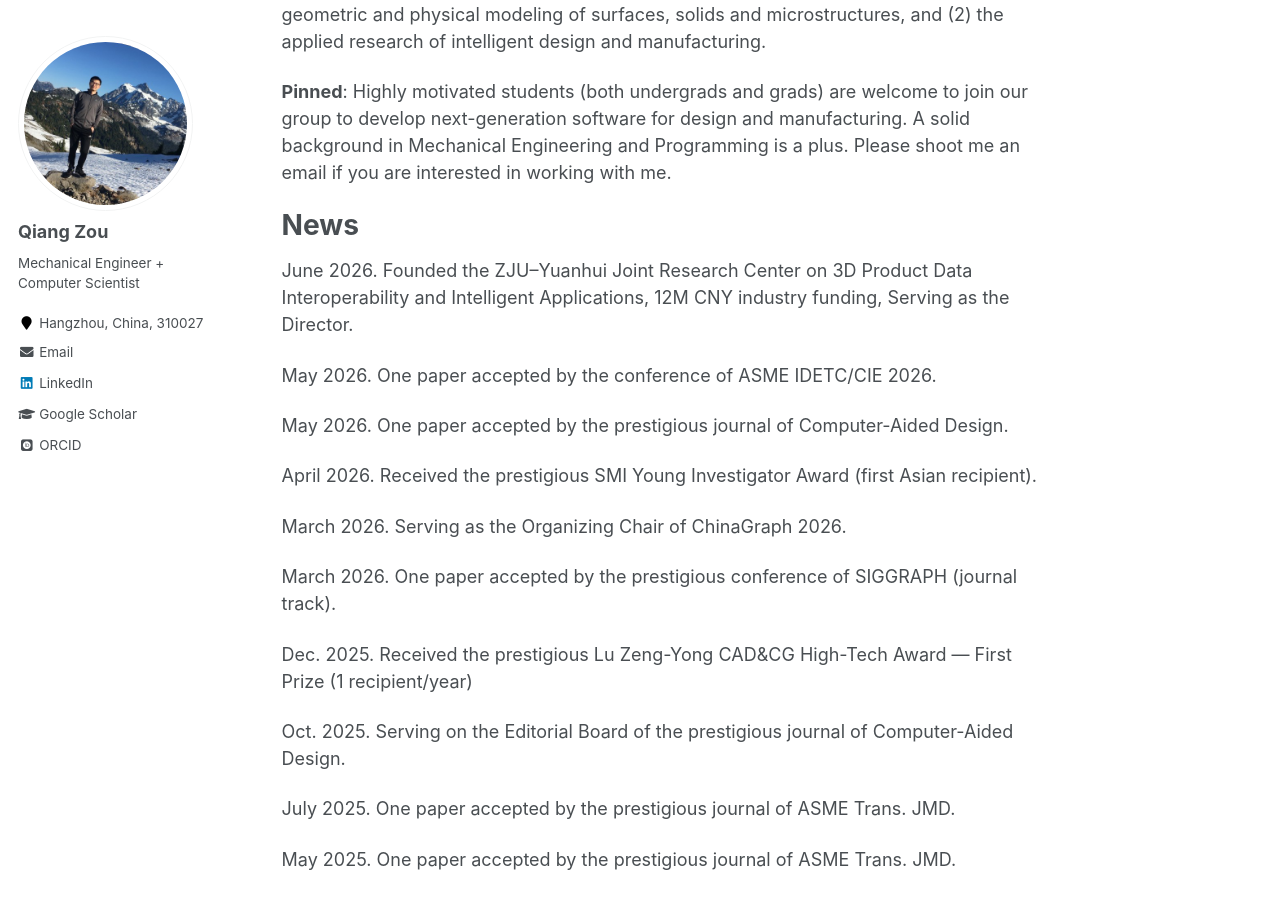
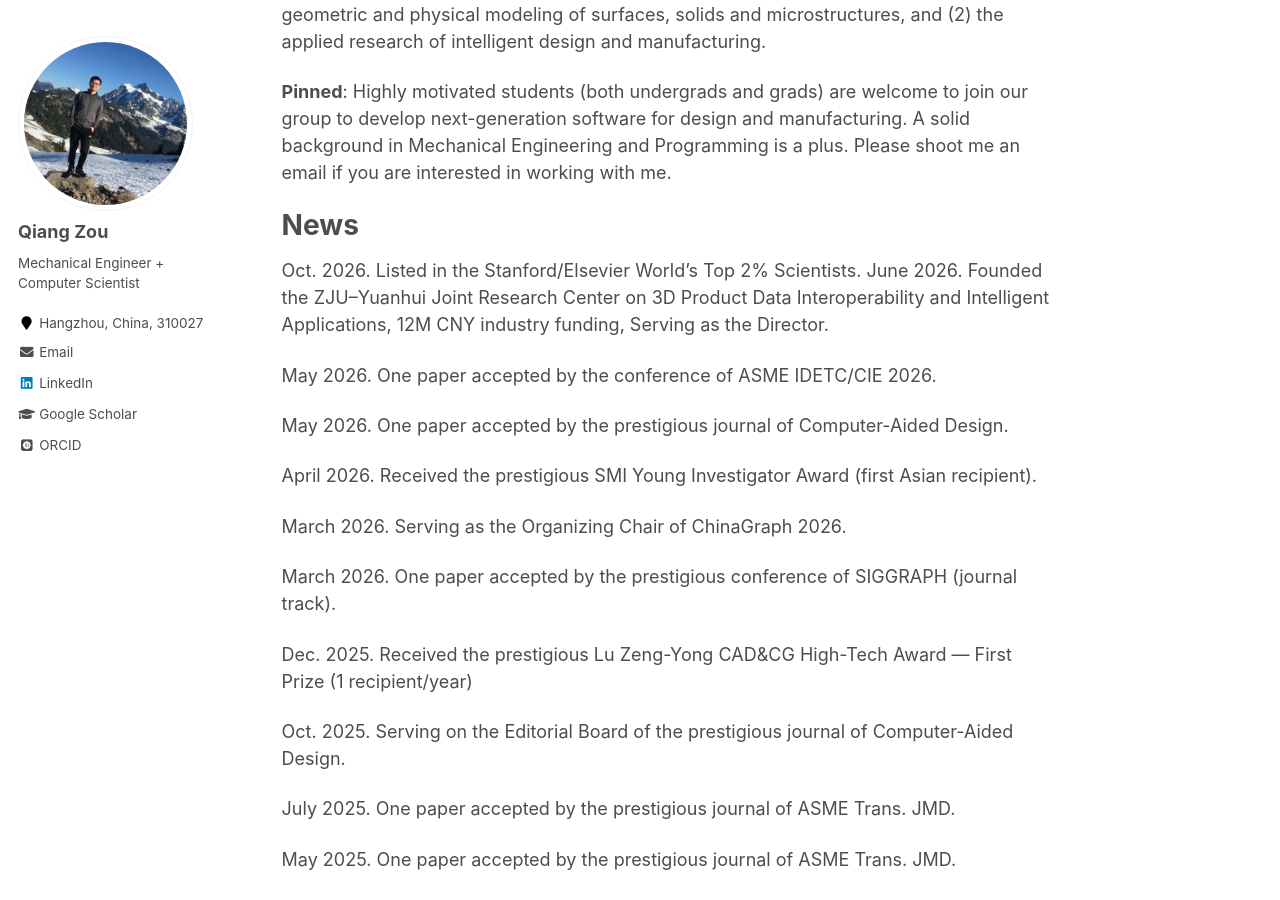
Before and after one commit to Qiang-Zou/Qiang-Zou.github.io, a Jekyll site: the page built from _pages/about.md, in a window 1280 px wide and 900 px high, scrolled down 399 px. Built offline with Jekyll 4.4.1, drawn with Linux system fonts in a browser that asks for light colours; some web fonts are replaced.

Commit message:
Update about.md

```diff
--- a/_pages/about.md
+++ b/_pages/about.md
@@ -16,6 +16,7 @@ Current research work includes CAD/CAM with emphasis on (1) the basic research o
 
 News
 ======
+Oct. 2026. Listed in the Stanford/Elsevier World's Top 2% Scientists.
 June 2026. Founded the ZJU–Yuanhui Joint Research Center on 3D Product Data Interoperability and Intelligent Applications, 12M CNY industry funding, Serving as the Director.
 
 May 2026. One paper accepted by the conference of ASME IDETC/CIE 2026.
```
